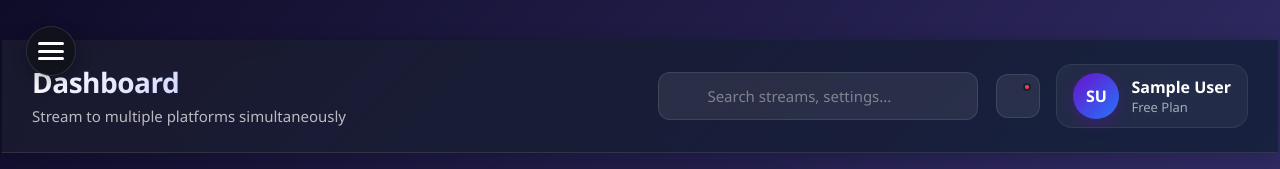
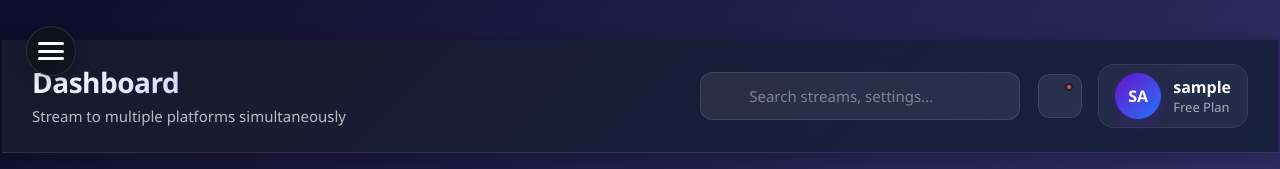
Before and after one commit to mpatekeakopa-arch/StreamMova, a React (Create React App) app: page /dashboard in a window 1280 px wide. Shown: the top 169 px of the page. Built offline with nearby package versions, Linux system fonts and the light colour scheme; no server answers; sample sign-in values are in the browser's storage.

Commit message:
Update Dashboard.js

```diff
--- a/src/components/Dashboard/Dashboard.js
+++ b/src/components/Dashboard/Dashboard.js
@@ -67,10 +67,16 @@ function Dashboard() {
     return () => window.removeEventListener("storage", onStorage);
   }, []);
 
-  const displayName =
-    user?.displayName || user?.name || user?.fullName || user?.email || "User";
-  const planName = user?.plan || user?.subscription || user?.tier || "Free Plan";
-  const avatarInitials = useMemo(() => getInitials(displayName), [displayName]);
+    const displayName =
+      user?.username || user?.email || "User";
+
+    const planName =
+      user?.plan || user?.subscription || user?.tier || "Free Plan";
+
+    const avatarInitials = useMemo(
+      () => getInitials(displayName),
+      [displayName]
+    );
 
   const toggleSidebar = () => setIsSidebarOpen((s) => !s);
   const handleNavClick = (navItem) => setActiveNav(navItem);
```
